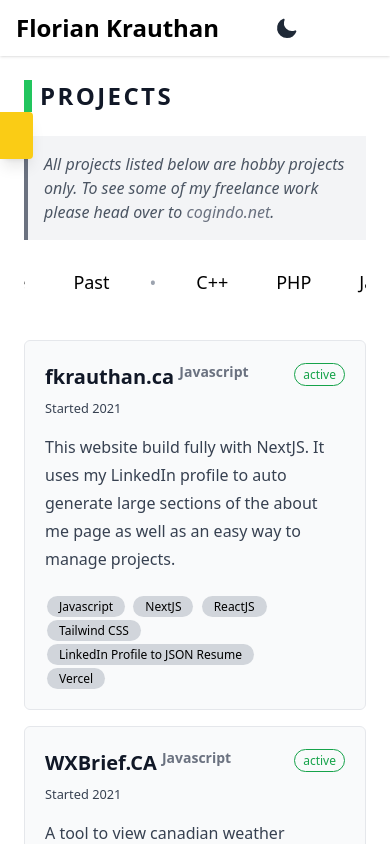
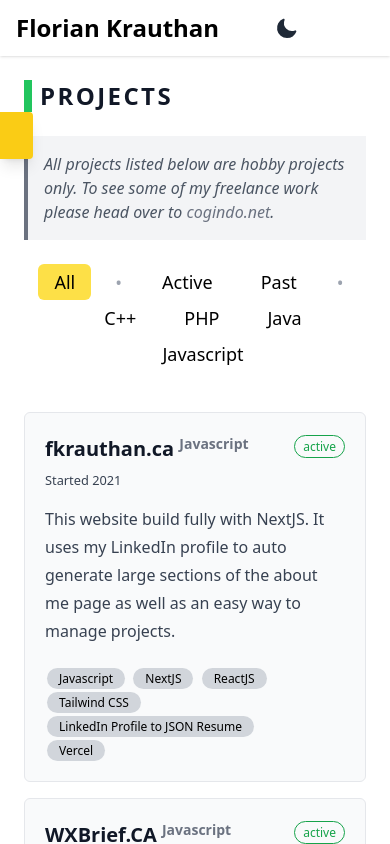
Before and after one commit to fkrauthan/fkrauthan.ca, a Next.js app: page /projects in a window 390 px wide. Shown: the top 844 px of the page. Built offline with nearby package versions, Linux system fonts and the light colour scheme; some icons are missing.

Commit message:
* Updated favicon icon * Updated technology filter to make it mobile ready

```diff
--- a/components/projects/TechnologyFilter.js
+++ b/components/projects/TechnologyFilter.js
@@ -11,21 +11,26 @@
   );
 
   return (
-    <div>
+    <li className="inline-block">
       <Link href={`/projects${urlSuffix}`}>
         <a className={linkClassName}>{name}</a>
       </Link>
-    </div>
+    </li>
   );
 }
 
 function Separator() {
-  return <div className="block text-center px-2 py-1 text-lg text-gray-400">&bull;</div>;
+  return (
+    <li className="inline-block">
+      <div className="text-center px-2 py-1 text-lg text-gray-400">&bull;</div>
+    </li>
+  );
 }
 
 export default function TechnologyFilter({ technologies, activeTechnology = "" }) {
   return (
-    <div className="space-x-4 flex justify-center overflow-auto">
+    <div className="text-center">
+      <ul className="space-x-4">
         <TechnologyFilterOption slug="" name="All" activeTechnology={activeTechnology} />
 
         <Separator />
@@ -38,6 +43,7 @@
         {technologies.map(({ slug, name }) => (
           <TechnologyFilterOption key={slug} slug={slug} name={name} activeTechnology={activeTechnology} />
         ))}
+      </ul>
     </div>
   );
 }
```
Also changed, not shown: public/favicon.png, public/favicon.svg. Lines whose indentation alone changed are shown as unchanged.
